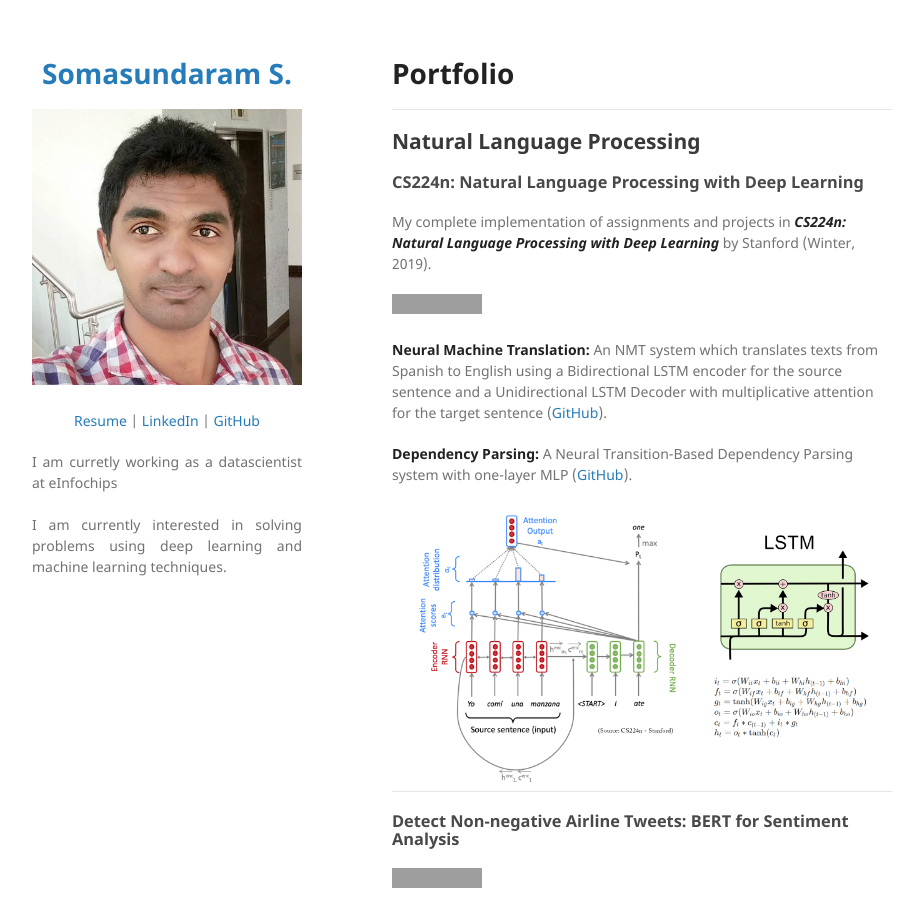
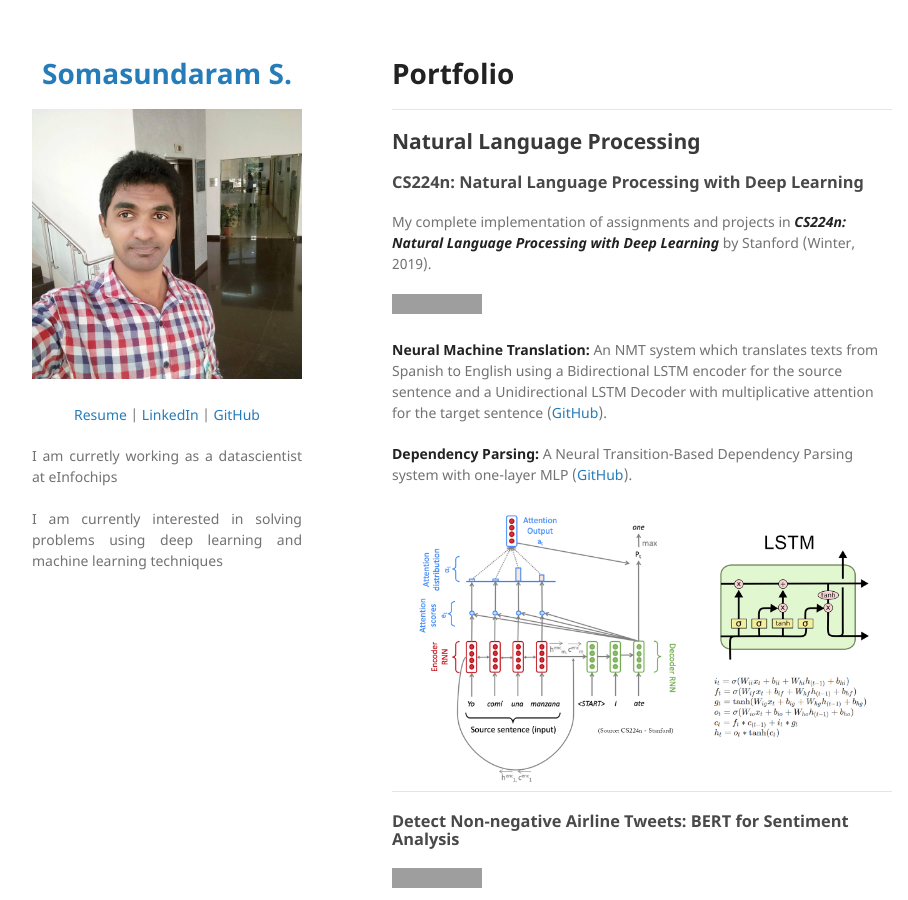
Before and after one commit to somasundaram1702/somasundaram1702.github.io, a Jekyll site: the page built from index.md, in a window 1280 px wide and 900 px high. Shown: the whole window, without its empty margins (178-1086 px from the left). Built offline with Jekyll 4.4.1, drawn with Linux system fonts in a browser that asks for light colours; our own code applies the rules of GitHub Pages for plain Markdown files; grey boxes are pictures that could not be loaded.

Commit message:
Update _config.yml

```diff
--- a/_config.yml
+++ b/_config.yml
@@ -1,6 +1,8 @@
 title: <p align="center"> Somasundaram S. </p>
 
 logo: "/images/som1.jpg?raw=true"
+
+logo: "/images/som.jpg?raw=true"
 
 description:
   <p align="center">
@@ -12,7 +14,7 @@ description:
   <p align="justify">
   I am curretly working as a datascientist at eInfochips
   <br><br>
-  I am currently interested in solving problems using deep learning and machine learning techniques.
+  I am currently interested in solving problems using deep learning and machine learning techniques
   <br><br>
   </p>
 
```
